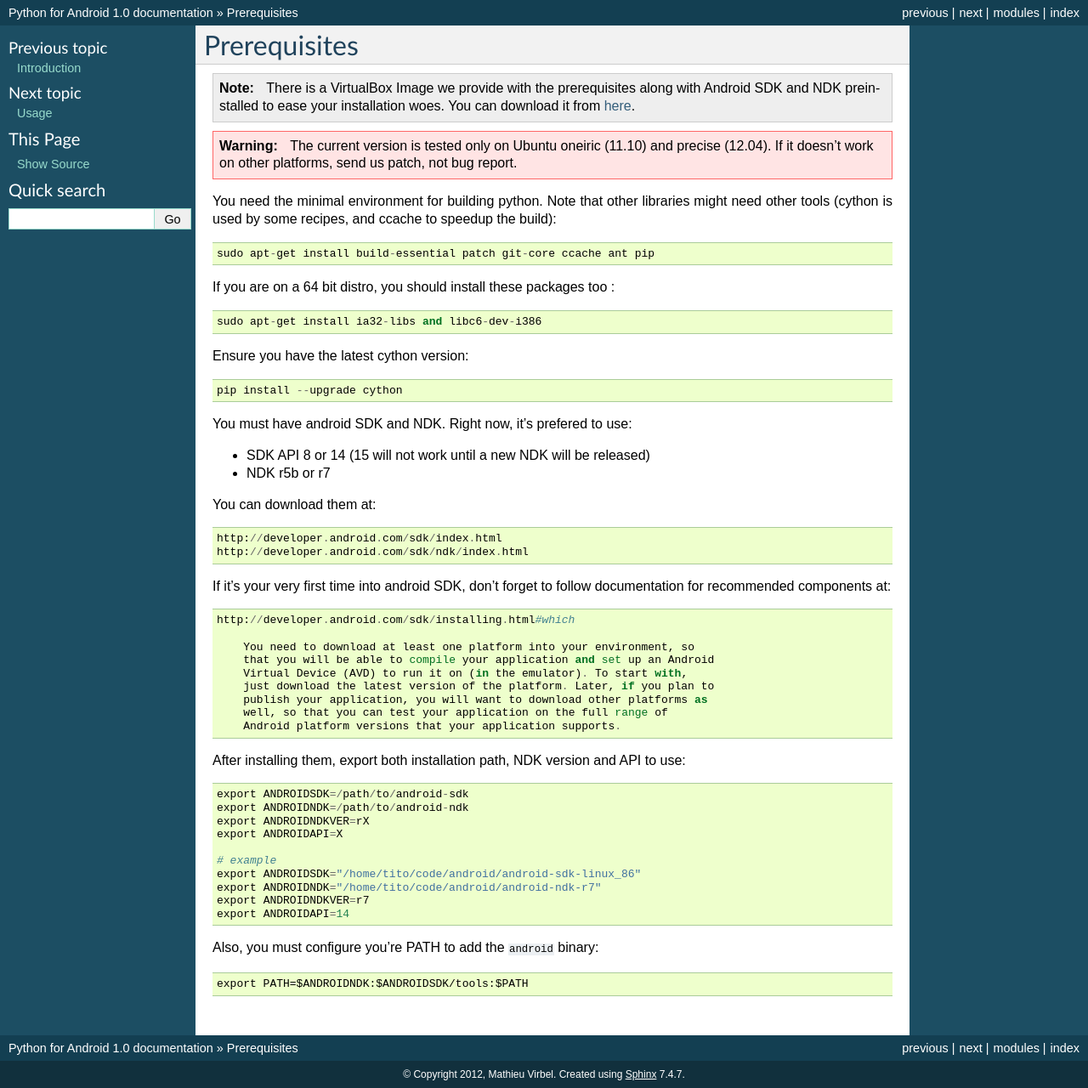
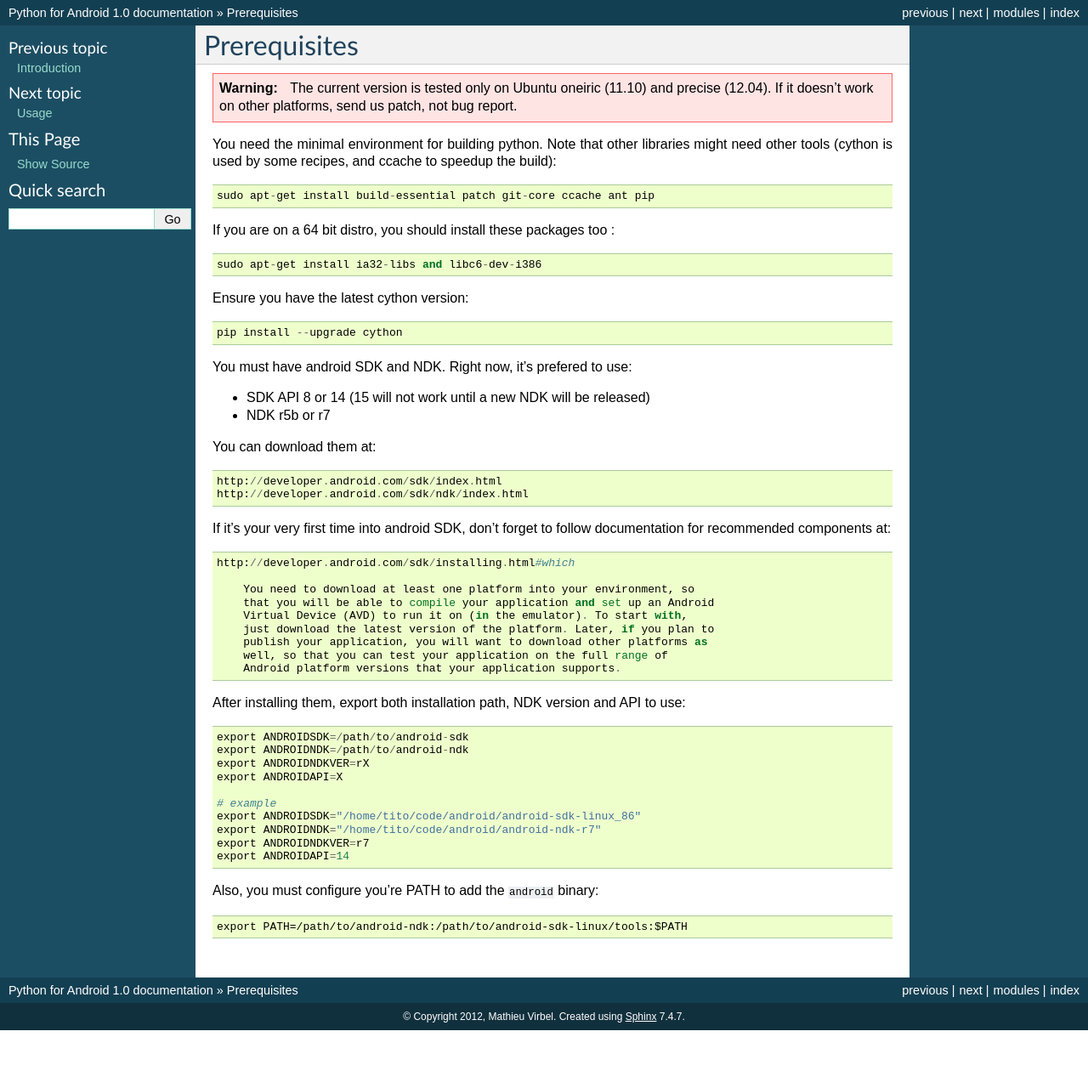
Before and after one commit to NeymarJohn/python-with-android, a Sphinx documentation site: the page built from docs/source/prerequisites.rst, in a window 1280 px wide. Shown: the whole page at 85% size. Built offline with Sphinx 7.4.7, drawn with Linux system fonts in a browser that asks for light colours; after the commit the page ends 1212 px from its top, so only the background shows below that.

```diff
--- a/docs/source/prerequisites.rst
+++ b/docs/source/prerequisites.rst
@@ -1,9 +1,5 @@
 Prerequisites
 =============
-
-.. note::
-    There is a VirtualBox Image we provide with the prerequisites along with
-    Android SDK and NDK preinstalled to ease your installation woes. You can download it from `here <http://www.google.com/url?sa=D&q=https://docs.google.com/file/d/0B1WO07-OL50_VDNESDRUaDhXSmM/edit&usg=AFQjCNGrsg0SU8EMgAcLHWxbjSe8KM2kyA>`__.
 
 .. warning::
 
@@ -62,4 +58,4 @@
 
 Also, you must configure you're PATH to add the ``android`` binary::
 
-    export PATH=$ANDROIDNDK:$ANDROIDSDK/tools:$PATH
+    export PATH=/path/to/android-ndk:/path/to/android-sdk-linux/tools:$PATH
```
Also changed, not shown: 6 other files.
